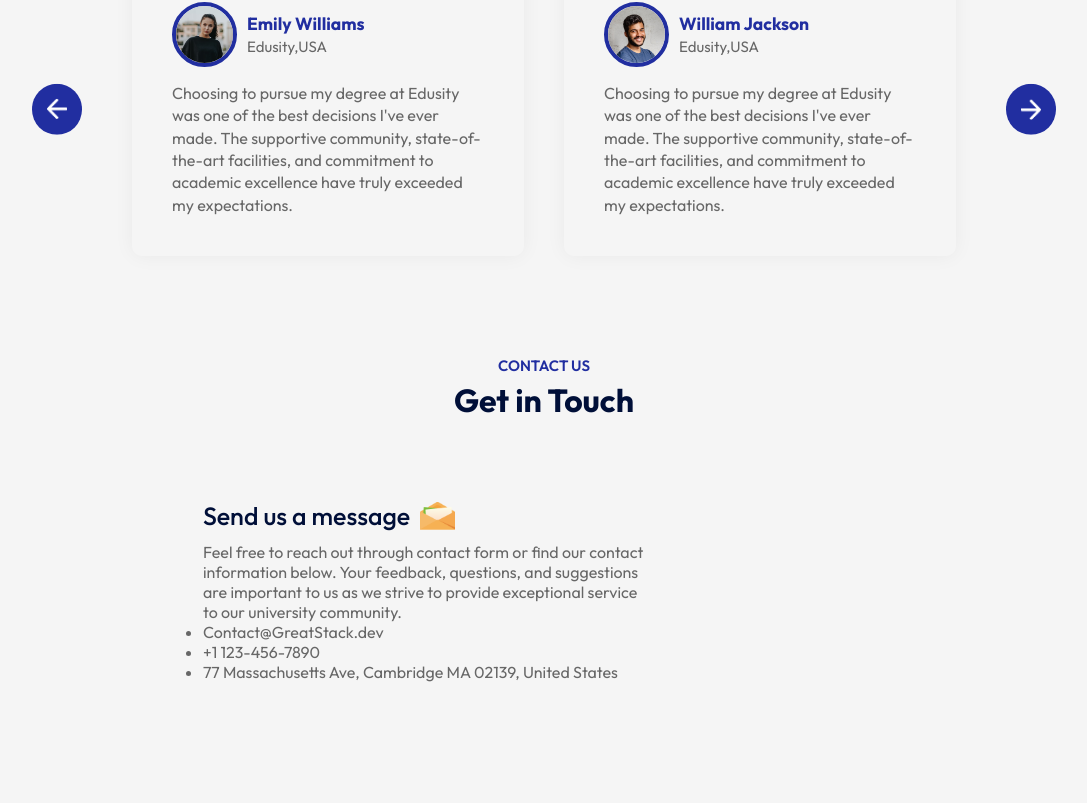
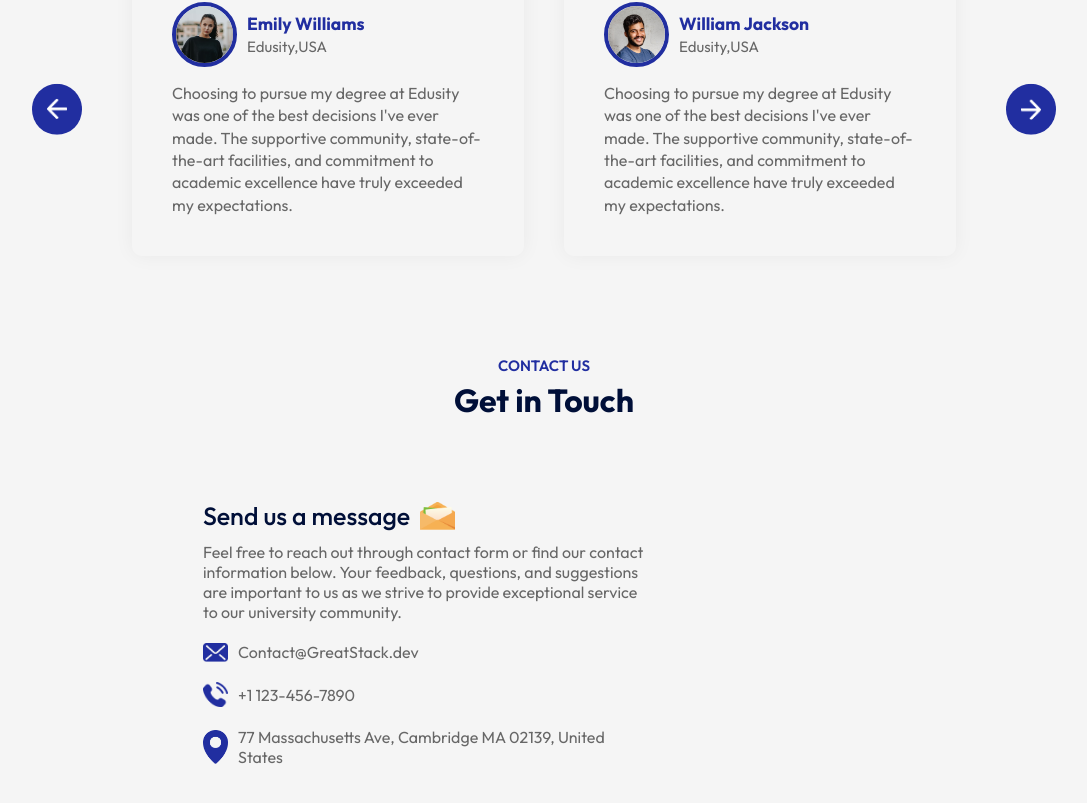
Before and after one commit to Mosayeb09/Edusity, a React (Vite) app: page / in a window 1280 px wide. Shown: the part 2689-3492 px from the top of the page, without its empty margins (96-1183 px from the left). Before the commit the page ends 3451 px from the top, so only its background shows below. Built offline with nearby package versions, Linux system fonts and the light colour scheme.

Commit message:
complete fst part of contact section

```diff
--- a/src/assets/Component/Contact/Contact.css
+++ b/src/assets/Component/Contact/Contact.css
@@ -28,3 +28,13 @@
     max-width: 450px;
     list-style: 0.3;
 }
+.contact-col ul li{
+    display: flex;
+    align-items: center;
+    margin: 20px 0;
+}
+.contact-col ul li img{
+    width: 25px;
+    margin-right: 10px;
+
+}
--- a/src/assets/Component/Contact/Contact.jsx
+++ b/src/assets/Component/Contact/Contact.jsx
@@ -1,5 +1,8 @@
 import './Contact.css'
 import msg_icon from '../../edusity_assets/msg-icon.png'
+import mail_icon from '../../edusity_assets/mail-icon.png'
+import phone_icon from '../../edusity_assets/phone-icon.png'
+import location_icon from '../../edusity_assets/location-icon.png'
 
 const Contact = () => {
     return (
@@ -8,9 +11,9 @@ const Contact = () => {
                 <h3>Send us a message <img src={msg_icon} alt="" /> </h3>
                 <p>Feel free to reach out through contact form or find our contact information below. Your feedback, questions, and suggestions are important to us as we strive to provide exceptional service to our university community.</p>
                 <ul>
-                    <li>Contact@GreatStack.dev</li>
-                    <li>+1 123-456-7890</li>
-                    <li>77 Massachusetts Ave, Cambridge
+                    <li> <img src={mail_icon} alt="" /> Contact@GreatStack.dev</li>
+                    <li> <img src={phone_icon} alt="" /> +1 123-456-7890</li>
+                    <li> <img src={location_icon} alt="" /> 77 Massachusetts Ave, Cambridge
                         MA 02139, United States</li>
 
                 </ul>
```
